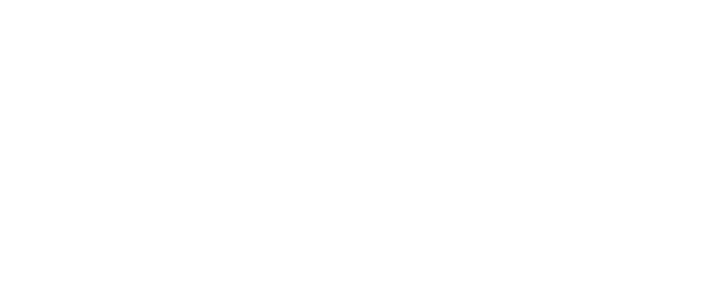
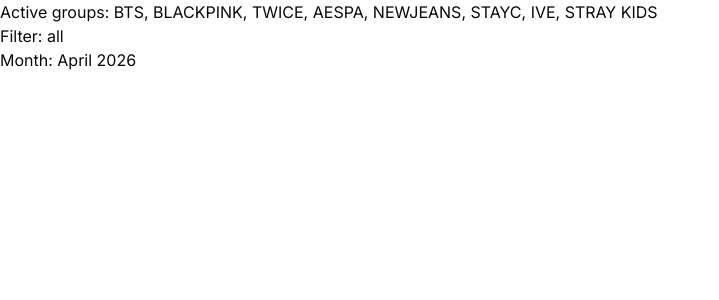
Before and after one commit to Patrick21-code/kpop-idols-birthday-calendar, a Next.js app in the folder my-app/: page / in a window 1280 px wide. Shown: the top 300 px of the page, without its empty margins (0-719 px from the left). Built offline with nearby package versions, Linux system fonts and the light colour scheme.

Commit message:
test: test useAppStore file

```diff
--- a/my-app/src/app/page.tsx
+++ b/my-app/src/app/page.tsx
@@ -1,8 +1,18 @@
+'use client'
+
+import { useAppStore } from '@/lib/store/useAppStore'
 
 export default function Home() {
+  const { activeGroups, filterType, currentMonth } = useAppStore()
+
   return (
-    <div>
-
-    </div>
+    <main>
+      <p>Active groups: {activeGroups.join(', ')}</p>
+      <p>Filter: {filterType}</p>
+      <p>Month: {currentMonth.toLocaleString('default', { month: 'long', year: 'numeric' })}</p>
+    </main>
   );
 }
+
+
+//toLocaleString converts a Date object into a string
```
